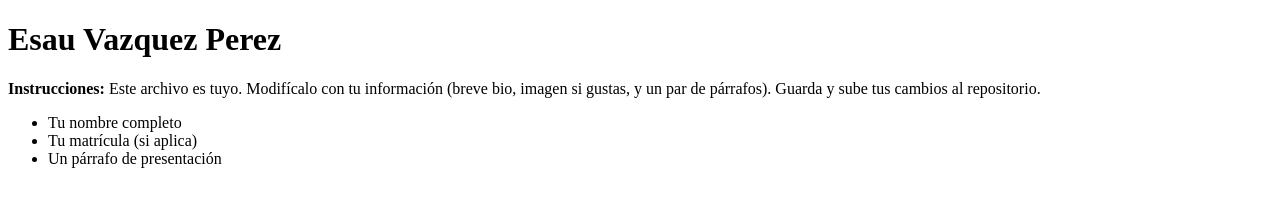
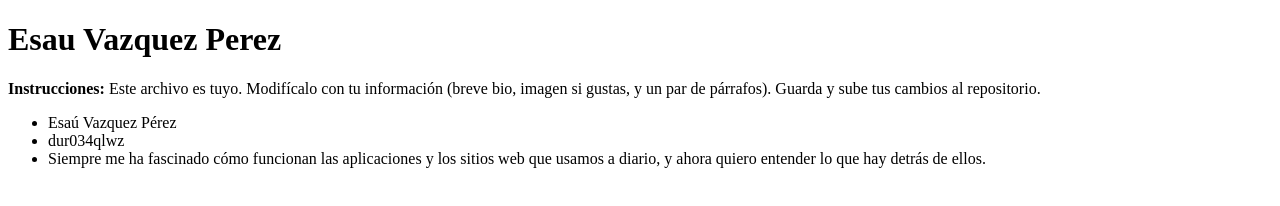
Before and after one commit to infotectransformaciondigital/practica-git-alumnos, a plain HTML site: page src/esau_vazquez_perez.html in a window 1280 px wide. Drawn offline with Linux system fonts and the light colour scheme.

Commit message:
breve bio esau

```diff
--- a/src/esau_vazquez_perez.html
+++ b/src/esau_vazquez_perez.html
@@ -9,9 +9,9 @@
   <h1>Esau Vazquez Perez</h1>
   <p><strong>Instrucciones:</strong> Este archivo es tuyo. Modifícalo con tu información (breve bio, imagen si gustas, y un par de párrafos). Guarda y sube tus cambios al repositorio.</p>
   <ul>
-    <li>Tu nombre completo</li>
-    <li>Tu matrícula (si aplica)</li>
-    <li>Un párrafo de presentación</li>
+    <li>Esaú Vazquez Pérez</li>
+    <li>dur034qlwz</li>
+    <li>Siempre me ha fascinado cómo funcionan las aplicaciones y los sitios web que usamos a diario, y ahora quiero entender lo que hay detrás de ellos.</li>
   </ul>
 </body>
 </html>
```
